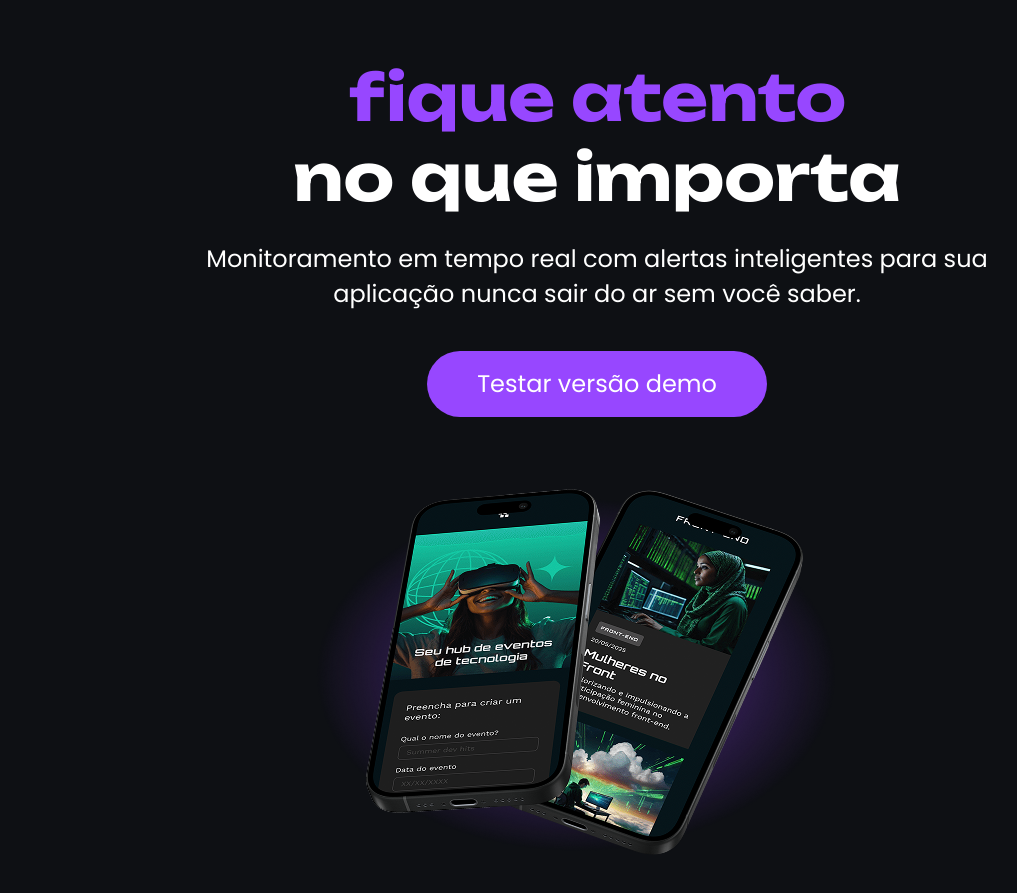
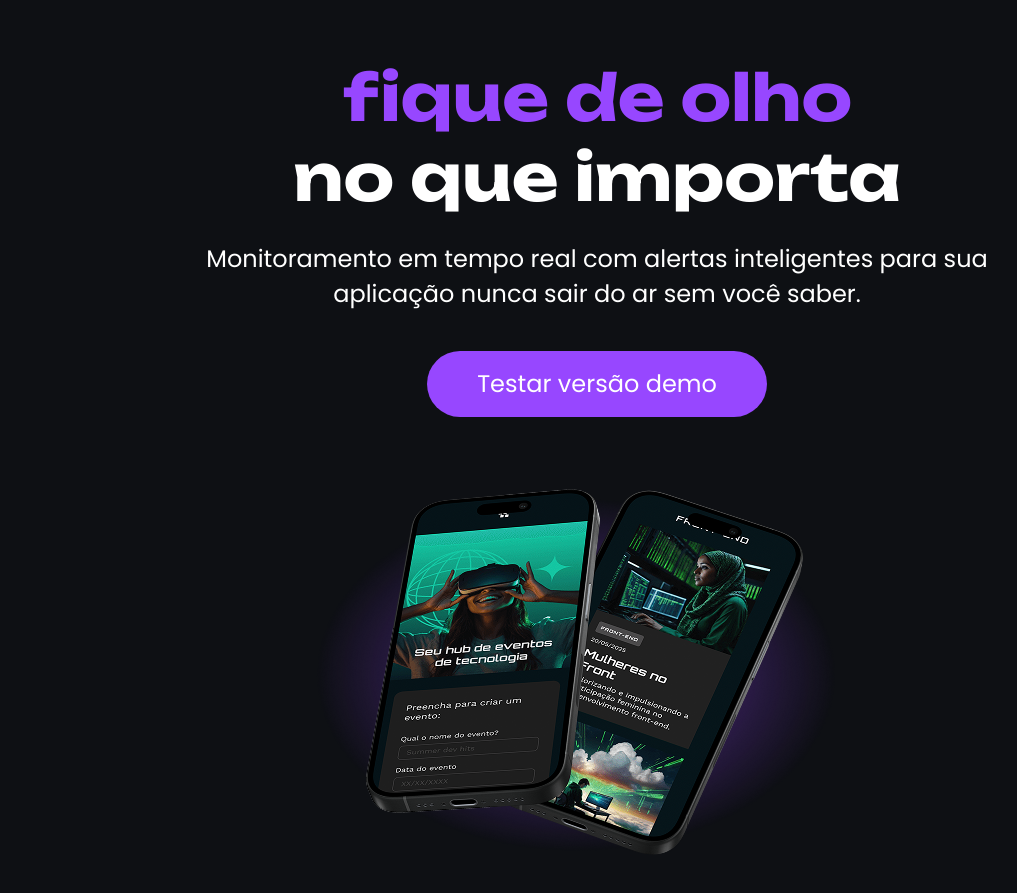
Before and after one commit to Joao-Damin/Techboard, a plain HTML site: page indextb.html in a window 1280 px wide. Shown: the part 47-940 px from the top of the page, without its empty margins (43-1060 px from the left). Drawn offline with Linux system fonts and the light colour scheme.

Commit message:
desfaz alteração no h1

```diff
--- a/indextb.html
+++ b/indextb.html
@@ -15,7 +15,7 @@
   </header>
   <main>
   <section>
-    <h1><span>fique atento</span>
+    <h1><span>fique de olho</span>
       <br>no que importa</h1>
     <p>Monitoramento em tempo real com alertas inteligentes para sua aplicação nunca sair do ar sem você saber.</p>
       <div class="botao">
```
